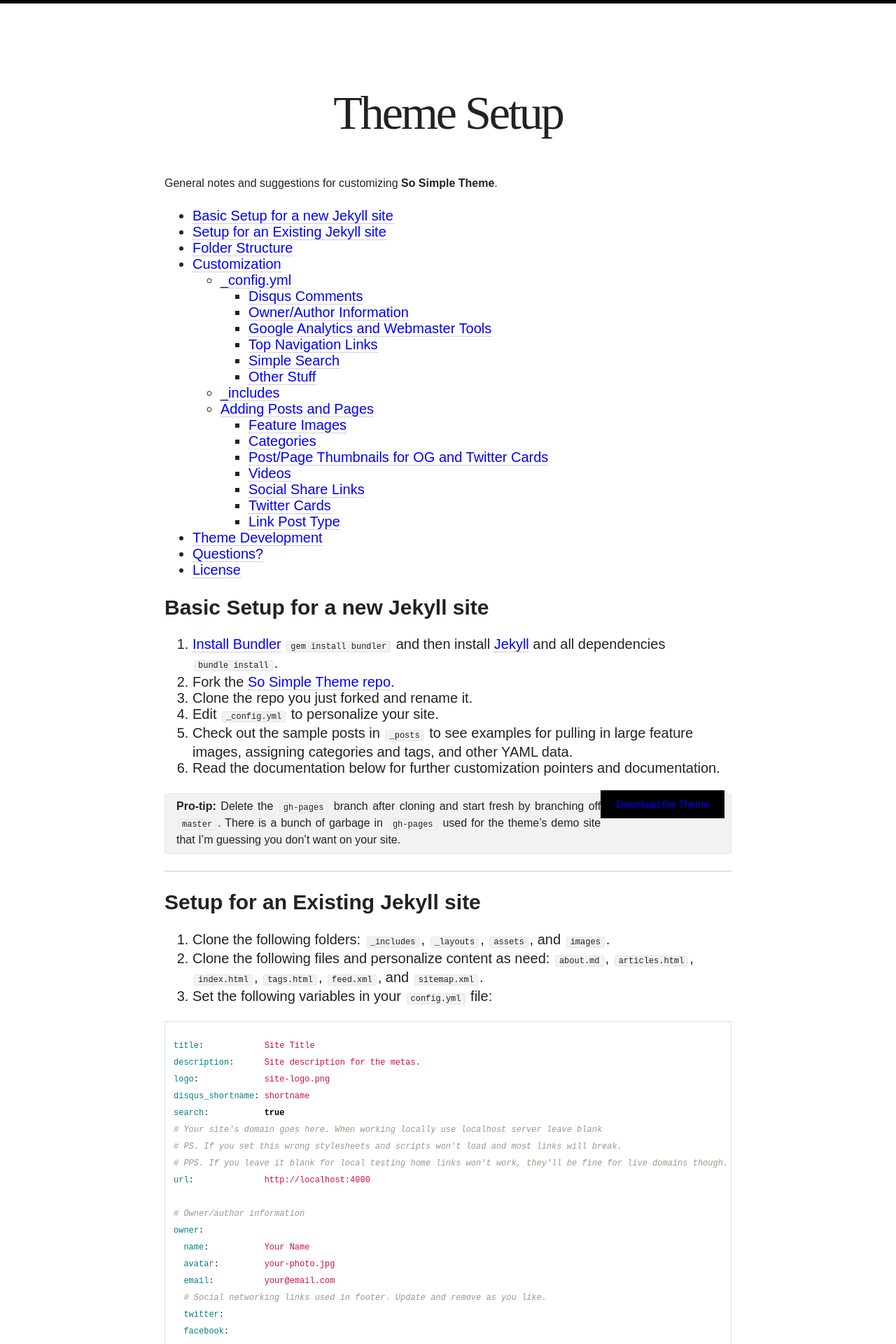
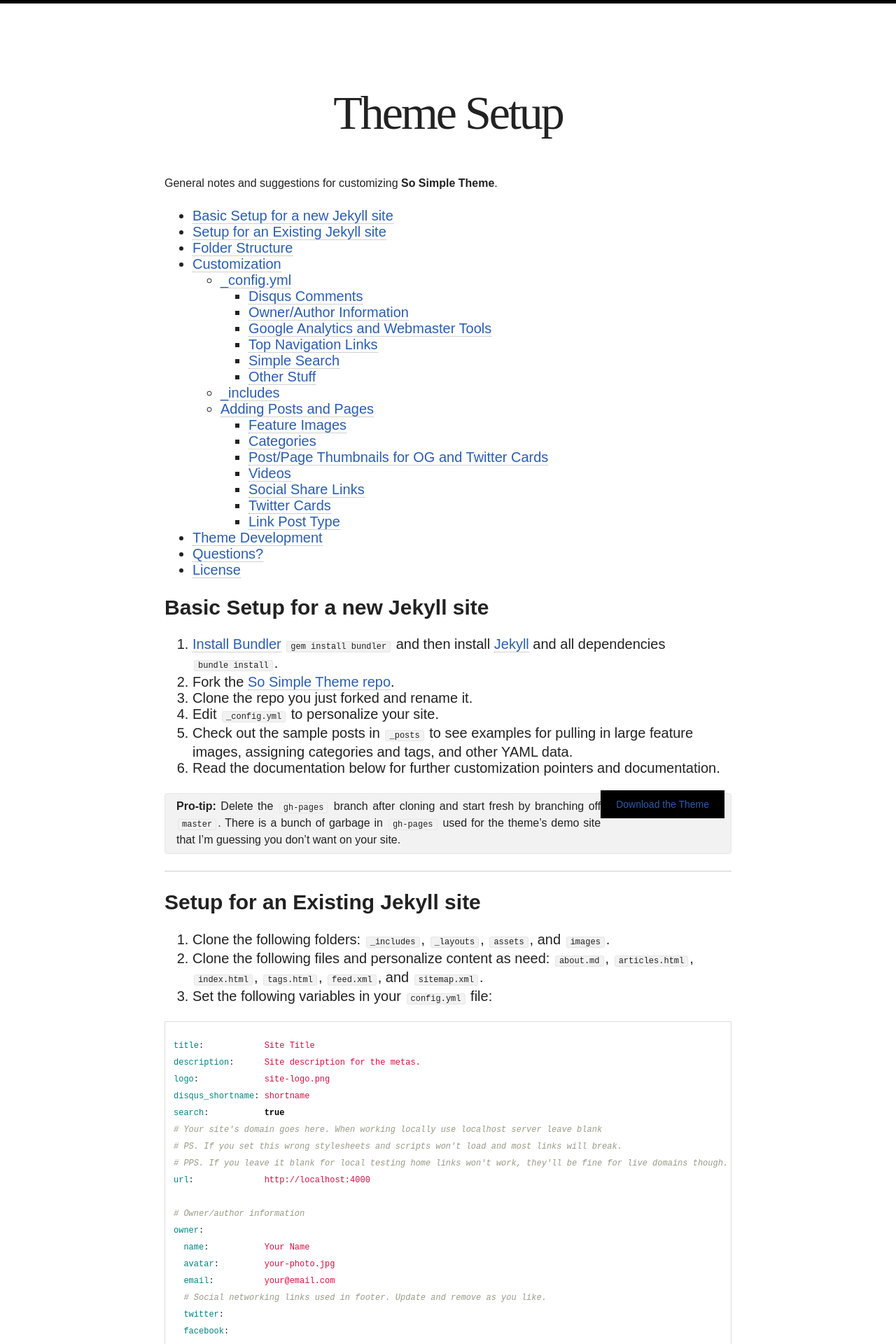
Before and after one commit to vaishk/vaishk.github.io, a Jekyll site: the page built from theme-setup.md, in a window 1280 px wide. Shown: the top 1920 px of the page at 70% size. Built offline with Jekyll 4.4.1, drawn with Linux system fonts in a browser that asks for light colours; nearby versions of some CDN libraries; some web fonts are replaced.

Commit message:
Update style.css

```diff
--- a/assets/css/style.css
+++ b/assets/css/style.css
@@ -308,6 +308,10 @@ p {
   max-width: 810px !important;
 }
 
-a {
- color: blue !important;
+.entry-content a {
+ color: #2A5DB0 !important;
 }
+
+.entry-content h3 {
+ color: #CAE4F1 !important;
+}
```
